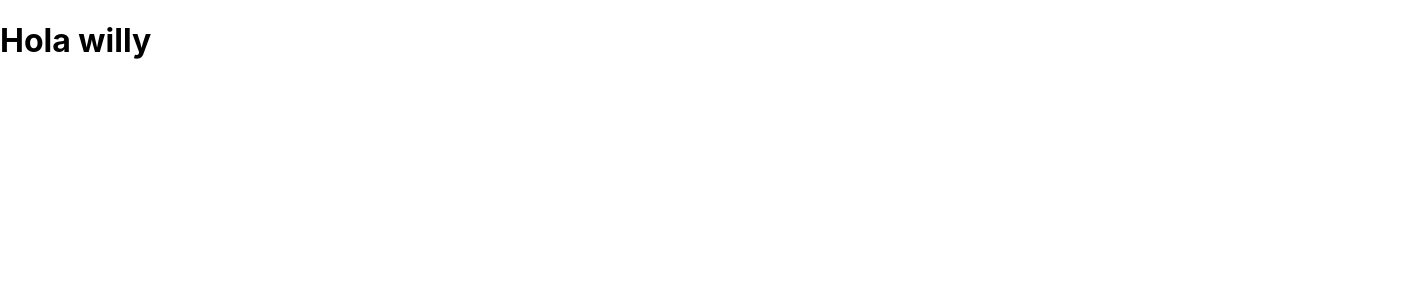
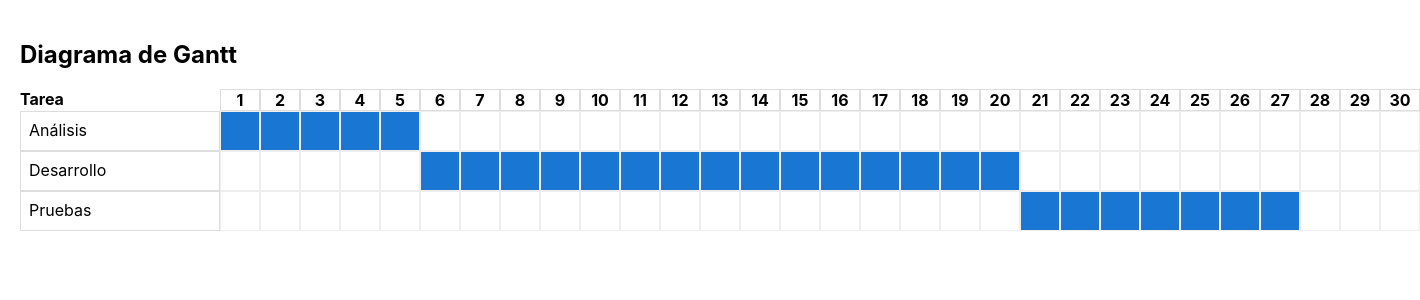
Before and after one commit to g3r4rd092/gerardo, a React (Create React App) app: page / in a window 1280 px wide. Shown: the top 300 px of the page, 1420 px wide, since content can reach past the window. Built offline with nearby package versions, Linux system fonts and the light colour scheme.

Commit message:
Ejemplo de diagrama gantt

```diff
--- a/package.json
+++ b/package.json
@@ -7,6 +7,7 @@
     "@testing-library/jest-dom": "^6.9.1",
     "@testing-library/react": "^16.3.3",
     "@testing-library/user-event": "^13.5.0",
+    "gantt-task-react": "^0.3.9",
     "react": "^19.3.0",
     "react-dom": "^19.3.0",
     "react-scripts": "5.0.1",
--- /dev/null
+++ b/src/componentes/gantt.jsx
@@ -0,0 +1,97 @@
+import React from "react";
+
+export default function GanttGraph() {
+    const tasks = [
+        {
+            id: 1,
+            name: "Análisis",
+            start: 0,
+            duration: 5,
+            progress: 100,
+        },
+        {
+            id: 2,
+            name: "Desarrollo",
+            start: 5,
+            duration: 15,
+            progress: 60,
+        },
+        {
+            id: 3,
+            name: "Pruebas",
+            start: 20,
+            duration: 7,
+            progress: 20,
+        },
+    ];
+
+    const days = 30;
+
+    return (
+        <div style={{ padding: "20px" }}>
+            <h2>Diagrama de Gantt</h2>
+
+            {/* Cabecera */}
+            <div
+                style={{
+                    display: "grid",
+                    gridTemplateColumns: `200px repeat(${days}, 40px)`,
+                    fontWeight: "bold",
+                }}
+            >
+                <div>Tarea</div>
+
+                {Array.from({ length: days }, (_, i) => (
+                    <div
+                        key={i}
+                        style={{
+                            textAlign: "center",
+                            border: "1px solid #ddd",
+                        }}
+                    >
+                        {i + 1}
+                    </div>
+                ))}
+            </div>
+
+            {/* Filas */}
+            {tasks.map((task) => (
+                <div
+                    key={task.id}
+                    style={{
+                        display: "grid",
+                        gridTemplateColumns: `200px repeat(${days}, 40px)`,
+                        height: "40px",
+                    }}
+                >
+                    <div
+                        style={{
+                            border: "1px solid #ddd",
+                            padding: "8px",
+                        }}
+                    >
+                        {task.name}
+                    </div>
+
+                    {Array.from({ length: days }, (_, day) => {
+                        const active =
+                            day >= task.start &&
+                            day < task.start + task.duration;
+
+                        return (
+                            <div
+                                key={day}
+                                style={{
+                                    border: "1px solid #eee",
+                                    backgroundColor: active
+                                        ? "#1976d2"
+                                        : "white",
+                                }}
+                            />
+                        );
+                    })}
+                </div>
+            ))}
+        </div>
+    );
+}
--- a/src/index.css
+++ b/src/index.css
@@ -11,3 +11,9 @@ code {
   font-family: source-code-pro, Menlo, Monaco, Consolas, 'Courier New',
     monospace;
 }
+
+h1{
+  color: blue;
+  text-align: center;
+
+}
--- a/src/index.jsx
+++ b/src/index.jsx
@@ -3,12 +3,13 @@ import ReactDOM from 'react-dom/client';
 import './index.css';
 import App from './App';
 import reportWebVitals from './reportWebVitals';
-import Contador from "./componentes/contador";
+//import Contador from "./componentes/contador";
+import GanttGraph from './componentes/gantt';
 
 const root = ReactDOM.createRoot(document.getElementById('root'));
 root.render(
   <React.StrictMode>
-    <Contador />
+    <GanttGraph />
   </React.StrictMode>
 );
 
```
Also changed, not shown: 1 other file (tests, documents, lock files or other folders).
